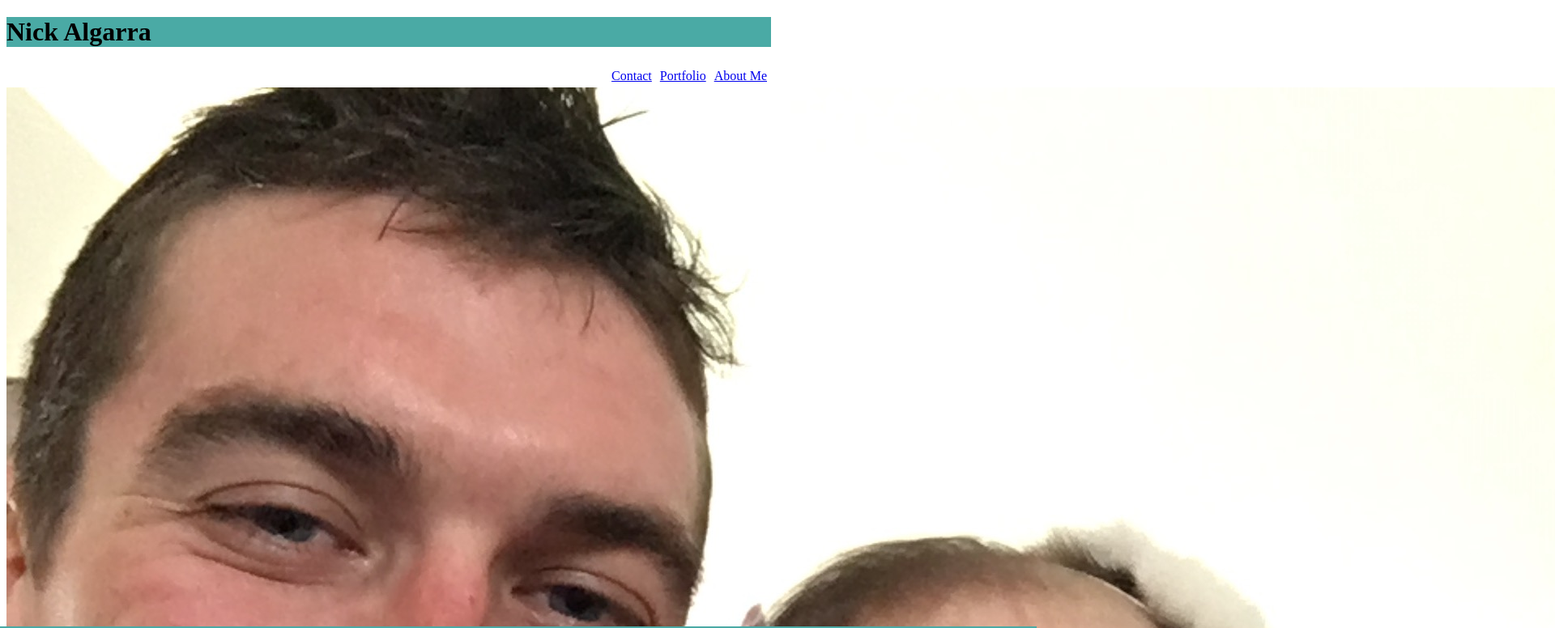
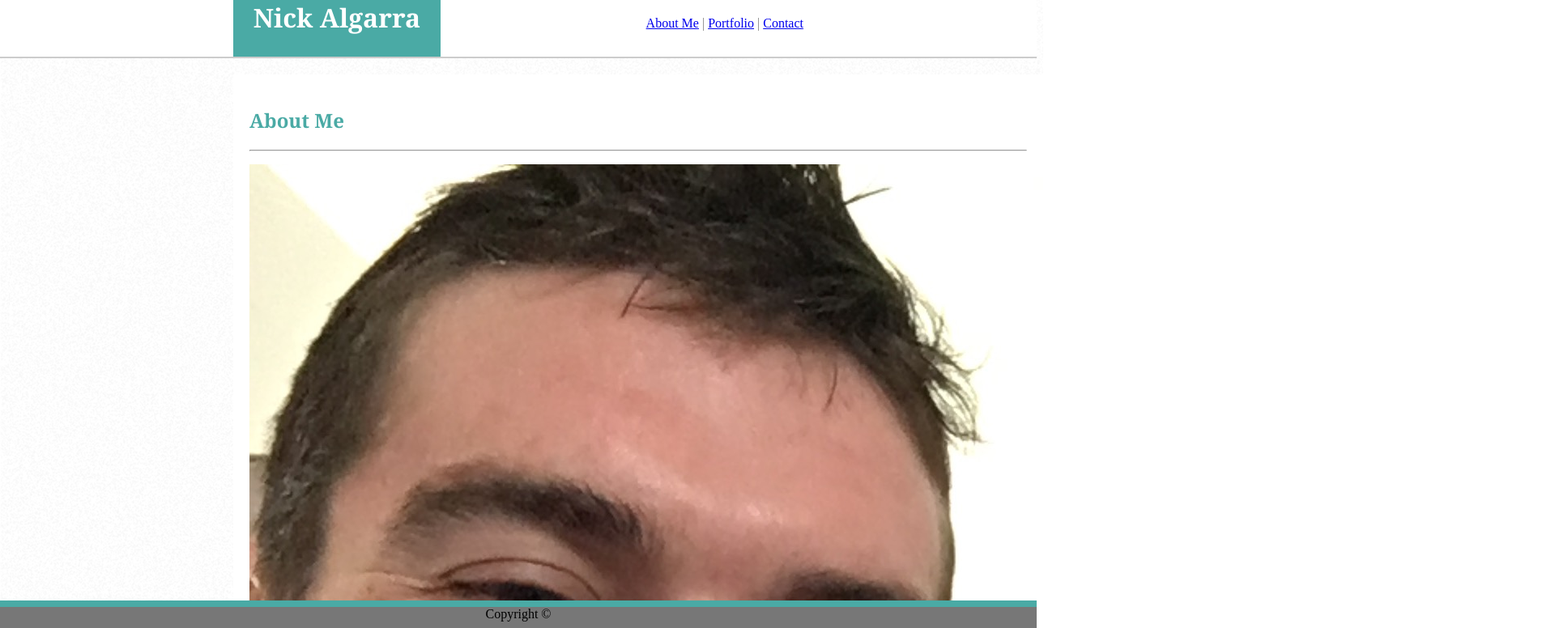
Before and after one commit to algarran/algarran.github.io, a plain HTML site: page index.html in a window 1280 px wide. Shown: the top 776 px of the page at 81% size, 1920 px wide, since content can reach past the window. Drawn offline with Linux system fonts and the light colour scheme.

Commit message:
Styled HTML files

```diff
--- a/assets/css/style.css
+++ b/assets/css/style.css
@@ -1,17 +1,73 @@
+
 /** About Me/index style sheet
 */
+header{
+    background-color: white;
+    border-bottom: 2px solid #cccccc;
+    height: 70px;
+}
 
-html {
-    max-width: 960px;
+ul{
+    text-align: right;
+    margin: 0px 288px 10px 0px;
+    padding: 20px 0px 20px 100px;
+    color: gray
+}
+
+li{
+    color: gray;
+    display: inline;
+    clear: left;
+    text-align: right;
 }
 
 h1{
+    color: white;
+    width: 20%;
     background-color: #4aaaa5;
+    font-family: Georgia, 'Times New Roman', Times, serif;
+    padding: 0;
+    height: 70px;
+    margin: 0px 0px 0px 288px;
+    vertical-align: middle;
+    clear: left;
+    float: left;
 }
 
-a{
-    float: right;
-    padding: 5px;
+hr{
+    color: gray;
+}
+body{
+    text-align:  center;
+    background-image: url('/algarran.github.io/assets/images/so-white.png');
+    margin: 0;
+    padding: 0;
+}
+
+h2{
+    font-family: Georgia, 'Times New Roman', Times, serif;
+    text-align: left;
+    color: #4aaaa5
+}
+
+p{
+    color: #777777;
+}
+
+form{
+    color: #777777;
+}
+
+.valuecolor{
+    color: #777777;
+}
+
+.whitebox {
+    background-color: white;
+    overflow: auto;
+    margin: 20px 288px;
+    padding: 20px;
+    width: 960px;
 }
 
 footer {
@@ -20,6 +76,7 @@ footer {
     left: 0;
     bottom: 0;
     width: 100%;
+    height: 50px;
     text-align: center;
     background: #777777;
 }
--- a/assets/css/style2.css
+++ b/assets/css/style2.css
@@ -1,22 +1,33 @@
+
 /** Portfolio style sheet
 */
 
+div{
+    align-content: center;
+    clear: left;
+}
+
 #hangman{
-
+    height: 250px;
+    width: 250px;
 }
 
 #rpggame{
-
+    height: 250px;
+    width: 250px;
  }
 
  #trivia{
-
+    height: 250px;
+    width: 250px;
  }
 
  #rutgersinfowidget{
-
+    height: 250px;
+    width: 250px;
  }
 
  #rockpaperscissors{
-
+    height: 250px;
+    width: 250px;
  }
--- a/index.html
+++ b/index.html
@@ -5,19 +5,28 @@
         <link rel="stylesheet" href="./algarran.github.io/assets/css/style.css">
     </head>
     <body>
-        <header>
-            <h1>Nick Algarra</h1>
-            <a href="index.html">About Me</a>
-            <a href="portfolio.html">Portfolio</a>
-            <a href="contact.html">Contact</a>
-        </header>
+        <div>
+            <header>
+                <h1>Nick Algarra</h1>
 
-        <img src="/algarran.github.io/assets/images/picture.JPG" alt="Nick"/>
+                <ul>
+                    <li><a href="index.html">About Me</a> | </li>
+                    <li> <a href="portfolio.html">Portfolio</a> | </li>
+                    <li><a href="contact.html">Contact</a> </li>
+                </ul>
+            </header>
+        </div>
+
+        <div class="whitebox">
+            <h2>About Me</h2>
+            <hr>
+        <p><img src="/algarran.github.io/assets/images/picture.JPG" alt="Nick"/></p>
         <p>Lorem ipsum dolor sit amet, consectetur adipiscing elit. Fusce laoreet, purus at posuere hendrerit, dolor nisi interdum massa, ac consequat lacus risus sit amet eros. Sed quis purus a neque tincidunt lacinia et nec lectus. Sed eleifend ante a augue maximus, eu maximus mauris finibus. In tempor posuere commodo. Proin semper augue enim, quis mollis enim aliquam vitae. Etiam interdum mauris eget porttitor aliquam. Curabitur et scelerisque nisl. Nullam eu lobortis quam, in luctus ipsum. Morbi eget auctor ex. Suspendisse sed lectus arcu. Fusce maximus dui nec pulvinar interdum. Vestibulum commodo justo ut arcu dictum, a consectetur odio lobortis. Donec felis neque, imperdiet ut scelerisque sed, facilisis et lorem. Nam hendrerit massa justo, vitae fermentum odio bibendum quis. Quisque eu cursus magna. Lorem ipsum dolor sit amet, consectetur adipiscing elit.
 
             Morbi ultricies dui vel nisi lacinia vestibulum. Donec ligula nibh, tristique ac consectetur eget, ultrices quis mi. Etiam augue purus, cursus in convallis vitae, rhoncus nec urna. In aliquet lorem vel est maximus, ut sodales nunc egestas. Maecenas convallis mollis malesuada. Integer tempus molestie turpis, non rhoncus massa fringilla non. In in ante tellus. Maecenas at felis posuere, feugiat leo eget, sollicitudin tortor. Phasellus turpis justo, vulputate et dapibus nec, laoreet sodales augue. Aenean fermentum tortor nisl, non porttitor eros posuere ac.</p>
 
 
         <footer>Copyright ©</footer>
+        </div>
     </body>
 </html>
```
Also changed, not shown: assets/css/style3.css (+9 -5 lines), contact.html (+22 -15 lines), portfolio.html (+19 -12 lines), assets/images/so-white.png (added), 2 other files.
